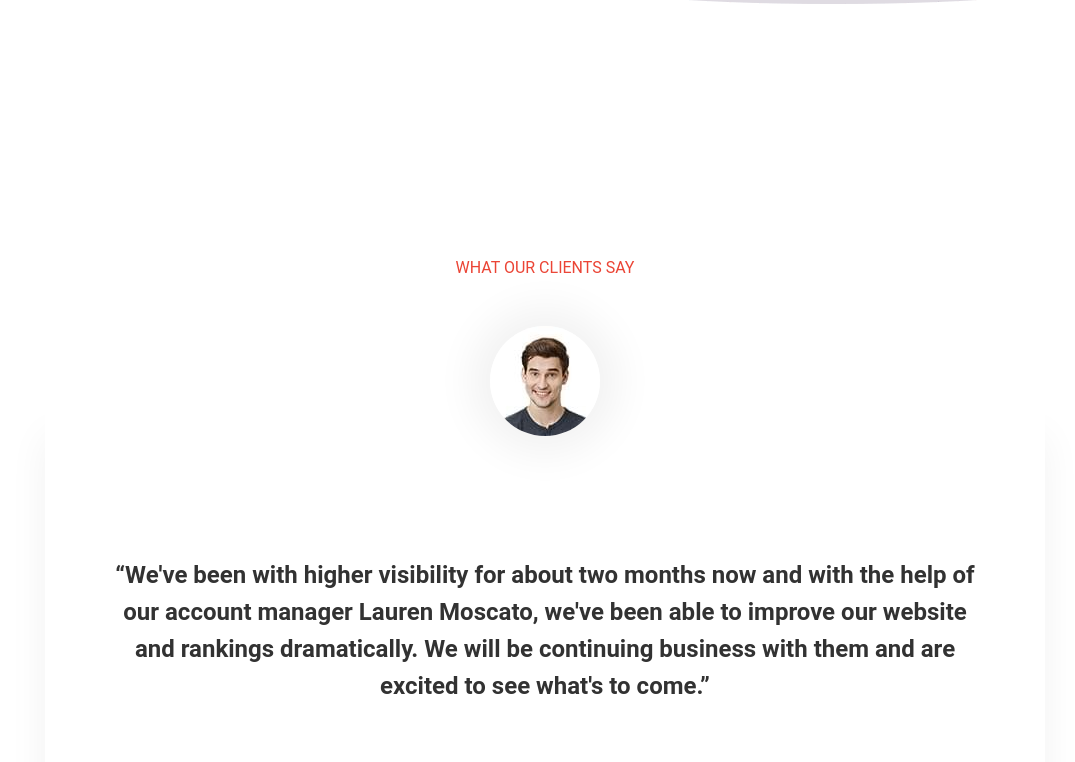
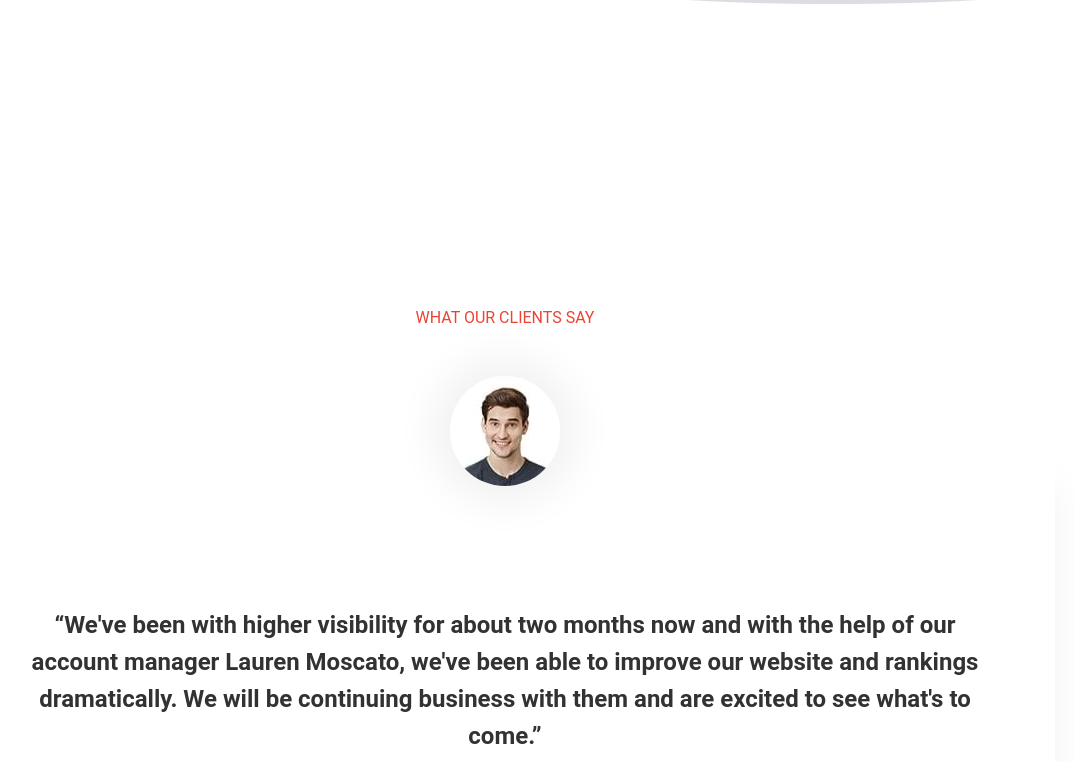
Before and after one commit to Naser-Nayem/Seo-Agency-Template, a plain HTML site: page index.html in a window 1280 px wide. Shown: the part 4930-5692 px from the top of the page, without its empty margins (135-1210 px from the left). Drawn offline with Linux system fonts and the light colour scheme.

Commit message:
Update style.css

```diff
--- a/assets/css/style.css
+++ b/assets/css/style.css
@@ -1,3 +1,4 @@
+
 *{
     margin: 0;
     padding: 0;
@@ -598,11 +599,12 @@ table{
     background-repeat: no-repeat;
 }
 .feedback-container{
-    width: 1000px;
-    /*border: 1px solid tomato;*/
-    /*margin: 0px auto;*/
-    display: inline-block;
-    margin-left: 180px;
+    max-width: 1100px;
+    margin: 0px auto;
+    padding-top: 50px;
+    padding-bottom: 50px;
+    display: block;
+    /* border: 1px solid tomato; */
 }
 .feedback-container h4{
     color: #eb4435;
```
